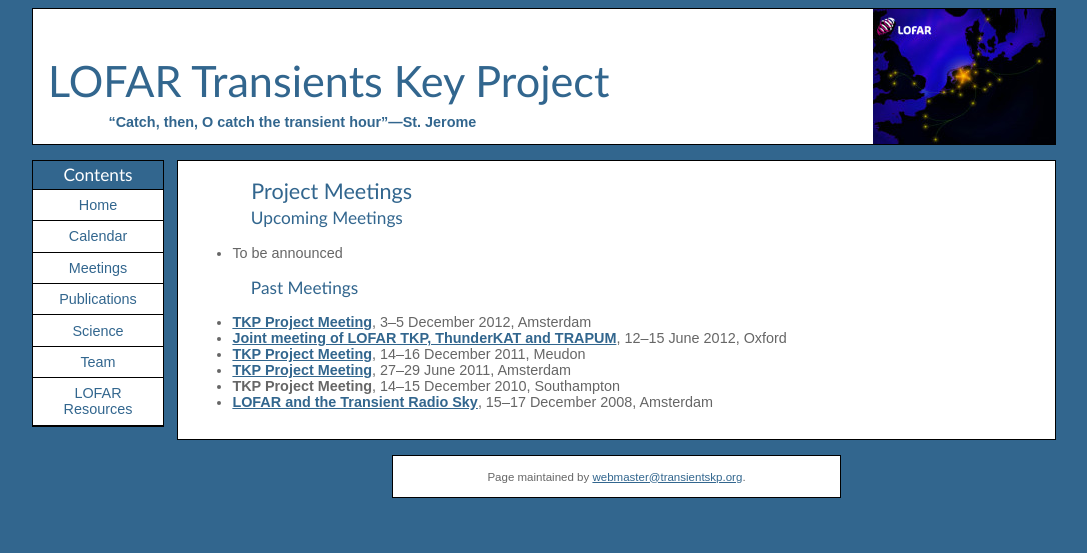
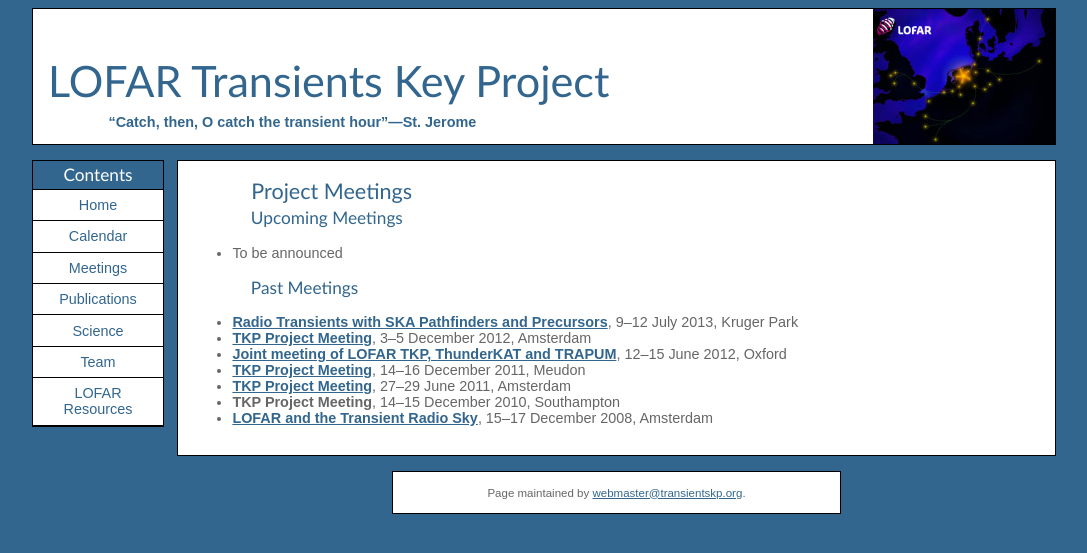
Before and after one commit to transientskp/transientskp.github.com, a Jekyll site: the page built from meetings/index.html, in a window 1280 px wide. Shown: the top 553 px of the page, without its empty margins (96-1183 px from the left). Built offline with Jekyll 4.4.1, drawn with Linux system fonts in a browser that asks for light colours.

Commit message:
Link to Kruger Park meeting

```diff
--- a/meetings/index.html
+++ b/meetings/index.html
@@ -13,6 +13,7 @@
 <h2>Past Meetings</h2>
 
 <ul>
+  <li><strong><a href="https://sites.google.com/site/jointtransients/">Radio Transients with SKA Pathfinders and Precursors</a></strong>, 9&ndash;12 July 2013, Kruger Park</li>
   <li><strong><a href="/meetings/2012-12/">TKP Project Meeting</a></strong>, 3&ndash;5 December 2012, Amsterdam</li>
   <li><strong><a href="/meetings/2012-06/">Joint meeting of LOFAR TKP, ThunderKAT and TRAPUM</a></strong>, 12&ndash;15 June 2012, Oxford</li>
   <li><strong><a href="/meetings/2011-12/">TKP Project Meeting</a></strong>, 14&ndash;16 December 2011, Meudon</li>
```
